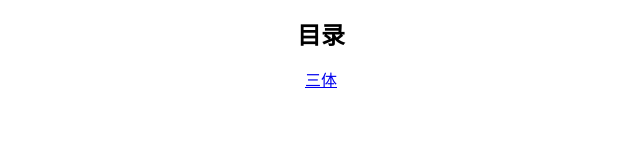
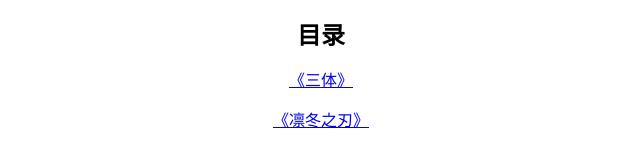
Before and after one commit to zhuceyongaxiaohao/zhuceyongaxiaohao.github.io, a plain HTML site: page 1/index.html in a window 1280 px wide. Shown: the whole page, without its empty margins (319-959 px from the left). Drawn offline with Linux system fonts and the light colour scheme.

Commit message:
Add files via upload

```diff
--- a/1/index.html
+++ b/1/index.html
@@ -4,6 +4,7 @@
 </head>
 <body>
 <p style="text-align: center;"><strong><span style="font-size: 18pt;">目录</span></strong></p>
-<p style="text-align: center;"><a href="https://zhuceyongaxiaohao.github.io/1/9787536692930.epub">三体</a></p>
+<p style="text-align: center;"><a href="https://zhuceyongaxiaohao.github.io/1/9787536692930.epub">《三体》</a></p>
+<p style="text-align: center;"><a href="https://zhuceyongaxiaohao.github.io/1/9787559471130.epub">《凛冬之刃》</a></p>
 </body>
 </html>
```
